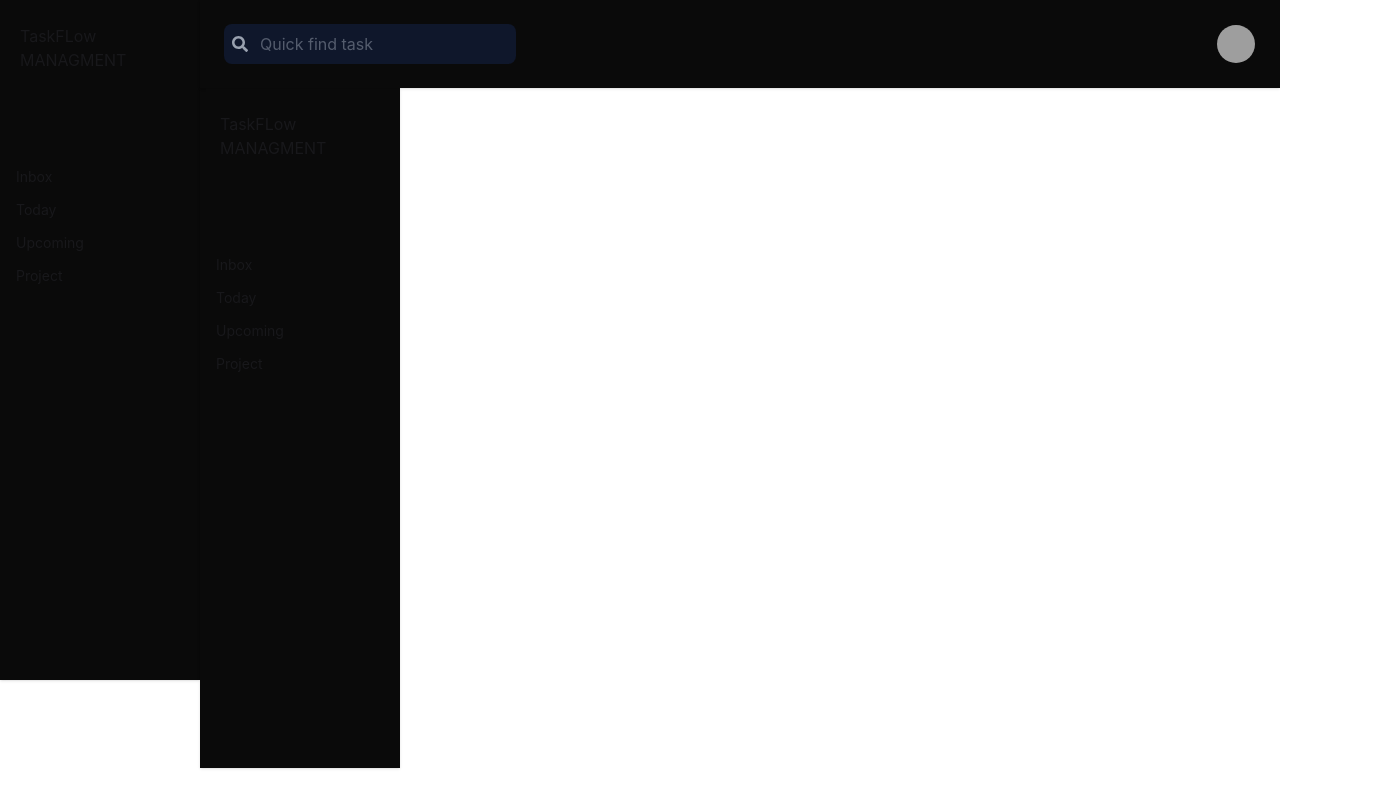
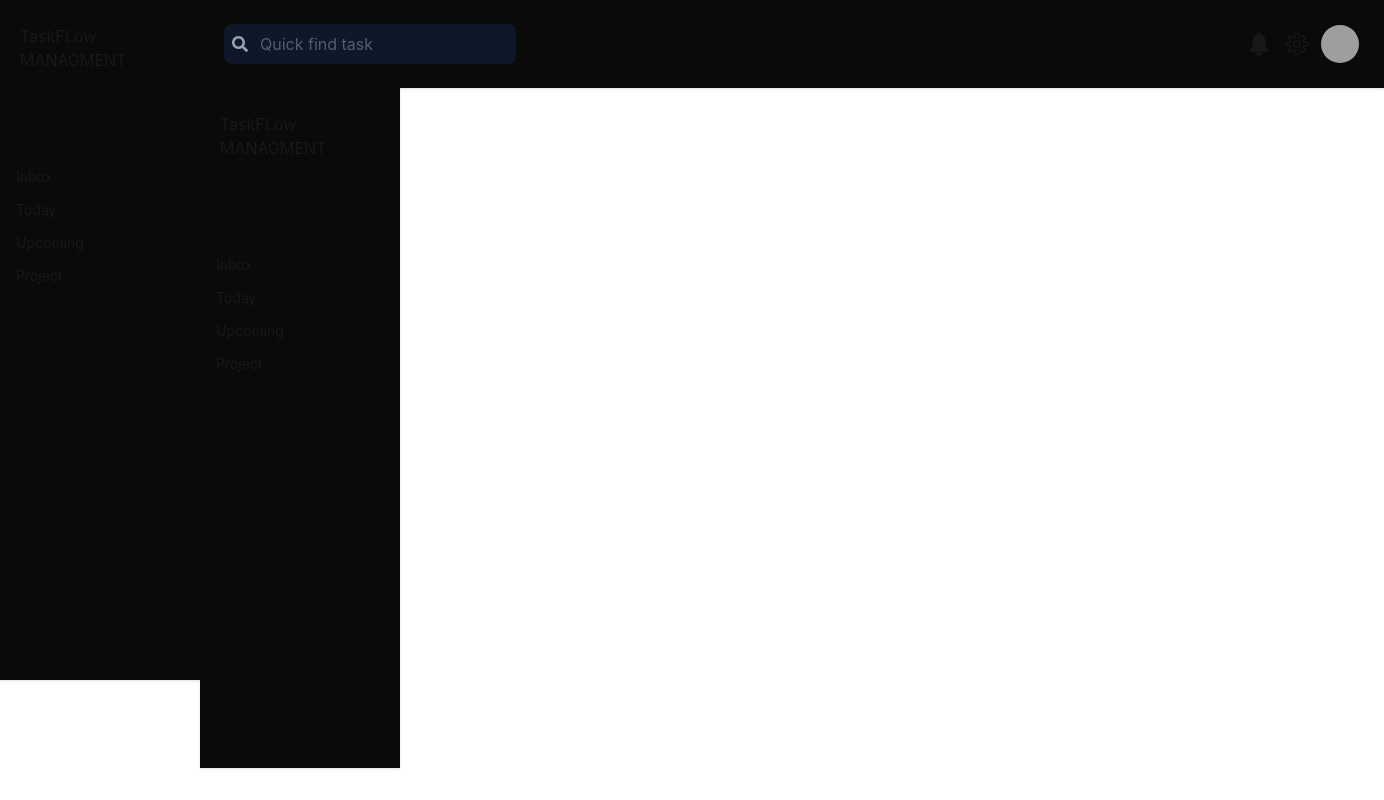
Before and after one commit to Anas-cod-er/task-manager, a React (Vite) app: page /sidebar in a window 1280 px wide. Shown: the top 800 px of the page, 1384 px wide, since content can reach past the window. Built offline with nearby package versions, Linux system fonts and the light colour scheme; grey boxes are pictures that could not be loaded.

Commit message:
add icon at navbar

```diff
--- a/src/components/shared/Navbar.tsx
+++ b/src/components/shared/Navbar.tsx
@@ -1,5 +1,7 @@
 import React from "react";
+import { CiSettings } from "react-icons/ci";
 import { FaSearch } from "react-icons/fa";
+import { IoIosNotifications } from "react-icons/io";
 
 const Navbar = () => {
   return (
@@ -15,6 +17,14 @@ const Navbar = () => {
             />
           </div>
 
+          <div className="flex gap-2 ml-180 items-center text-3xl">
+            <div>
+              <IoIosNotifications />
+            </div>
+            <div>
+              <CiSettings />
+            </div>
+          </div>
           <div className="dropdown dropdown-end">
             <div
               tabIndex={0}
```
